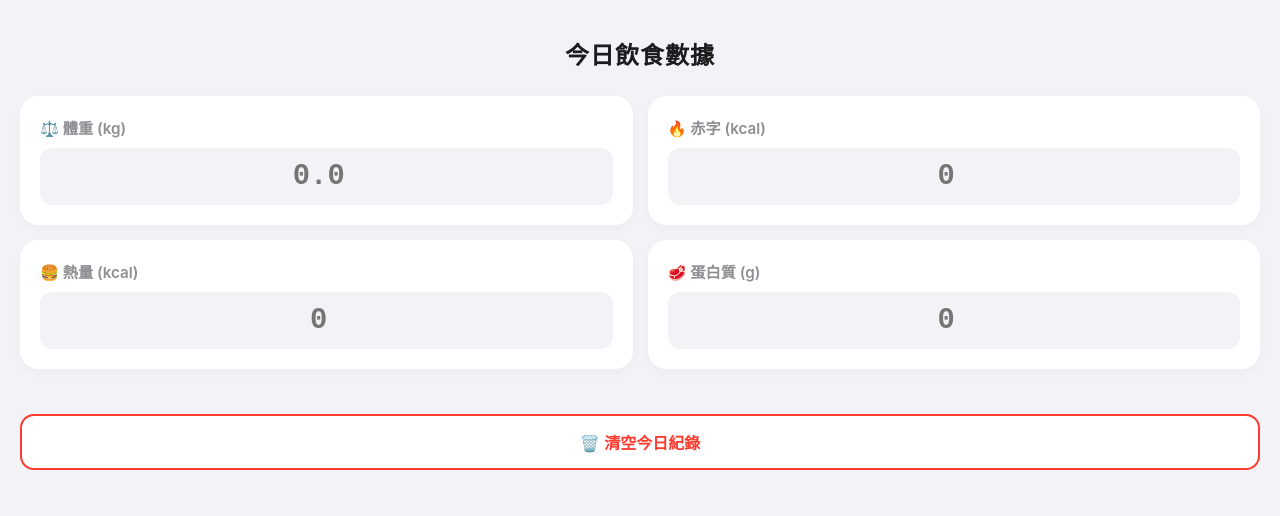
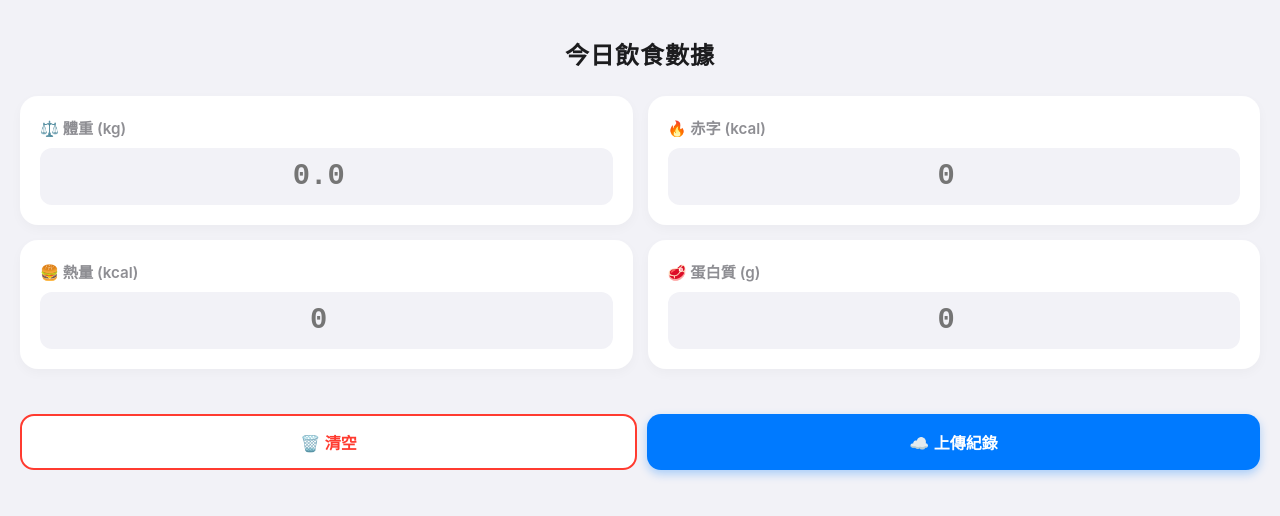
Before and after one commit to tor8895/diet, a plain HTML site: page index.html in a window 1280 px wide. Drawn offline with Linux system fonts and the light colour scheme.

Commit message:
Update index.html

```diff
--- a/index.html
+++ b/index.html
@@ -3,7 +3,7 @@
 <head>
     <meta charset="UTF-8">
     <meta name="viewport" content="width=device-width, initial-scale=1.0, maximum-scale=1.0, user-scalable=no">
-    <title>飲食紀錄 V6.0</title>
+    <title>飲食紀錄 V6.1 (雲端版)</title>
 
     <link rel="manifest" href="manifest.json">
     <link rel="icon" href="icon.svg" type="image/svg+xml">
@@ -31,7 +31,6 @@
 
         h1 { text-align: center; font-size: 1.5rem; margin-bottom: 25px; font-weight: 800; letter-spacing: 1px; }
 
-        /* 卡片容器 */
         .card {
             background: var(--card-bg);
             border-radius: 18px;
@@ -53,7 +52,6 @@
             gap: 6px;
         }
 
-        /* 輸入框優化 */
         input[type="number"] {
             width: 100%;
             border: none;
@@ -67,36 +65,44 @@
             box-sizing: border-box;
             outline: none;
             transition: all 0.2s;
-            font-family: monospace; /* 讓數字等寬更好看 */
+            font-family: monospace;
         }
-        input:focus {
-            background: #e5e5ea;
-            transform: scale(1.01);
-        }
+        input:focus { background: #e5e5ea; transform: scale(1.01); }
 
-        /* 不同數據的顏色標示 */
         #in_weight { color: #1c1c1e; }
-        #in_calories { color: #ff9f0a; } /* 橘色 (熱量) */
-        #in_protein { color: #007aff; }  /* 藍色 (蛋白質) */
-        #in_deficit { color: #34c759; }  /* 綠色 (赤字) */
+        #in_calories { color: #ff9f0a; }
+        #in_protein { color: #007aff; }
+        #in_deficit { color: #34c759; }
 
-        /* 重置按鈕 */
-        .btn-reset {
-            width: 100%;
-            background: white;
-            border: 2px solid #ff3b30;
-            color: #ff3b30;
+        /* 按鈕區 */
+        .btn-group { display: flex; gap: 10px; margin-top: 30px; }
+
+        .btn {
+            flex: 1;
             padding: 14px;
             border-radius: 14px;
             font-size: 1rem;
             font-weight: 700;
-            margin-top: 30px;
             cursor: pointer;
-            transition: background 0.2s;
+            border: none;
+            transition: all 0.2s;
+        }
+
+        .btn-upload {
+            background: var(--primary);
+            color: white;
+            box-shadow: 0 4px 10px rgba(0,122,255,0.3);
+        }
+        .btn-upload:active { transform: scale(0.95); opacity: 0.8; }
+        .btn-upload:disabled { background: #ccc; cursor: not-allowed; box-shadow: none; }
+
+        .btn-reset {
+            background: white;
+            border: 2px solid #ff3b30;
+            color: #ff3b30;
         }
         .btn-reset:active { background: #fff0f0; }
 
-        /* 網格佈局 (2x2) */
         .grid-container {
             display: grid;
             grid-template-columns: 1fr 1fr;
@@ -130,15 +136,23 @@
         </div>
     </div>
 
-    <button class="btn-reset" onclick="resetData()">🗑️ 清空今日紀錄</button>
+    <div class="btn-group">
+        <button class="btn btn-reset" onclick="resetData()">🗑️ 清空</button>
+        <button class="btn btn-upload" id="btnUpload" onclick="uploadToSheet()">☁️ 上傳紀錄</button>
+    </div>
 
     <script>
-        // --- 初始化 ---
+        // ==========================================
+        //  請在這裡貼上你的 Apps Script 網址
+        // ==========================================
+        const GOOGLE_SCRIPT_URL = "https://script.google.com/macros/s/AKfycbzNfXRjBSvqWSP7W-TGtGYj8PEEmO5wzHiGlzr074m0pqTNWRmd6ndwxHRCMH5VI2At-A/exec";
+        // 例如: "https://script.google.com/macros/s/AKfycbx.../exec"
+
+
         window.onload = function() {
             loadData();
         };
 
-        // 讀取紀錄
         function loadData() {
             const saved = JSON.parse(localStorage.getItem('diet_record_v6')) || {};
             if (saved.weight) document.getElementById('in_weight').value = saved.weight;
@@ -147,7 +161,6 @@
             if (saved.protein) document.getElementById('in_protein').value = saved.protein;
         }
 
-        // 儲存紀錄 (隨打隨存)
         function saveData() {
             const data = {
                 weight: document.getElementById('in_weight').value,
@@ -158,7 +171,6 @@
             localStorage.setItem('diet_record_v6', JSON.stringify(data));
         }
 
-        // 清空
         function resetData() {
             if(confirm("確定要清空所有欄位嗎？")) {
                 document.getElementById('in_weight').value = '';
@@ -168,6 +180,53 @@
                 localStorage.removeItem('diet_record_v6');
             }
         }
+
+        // --- 上傳功能 ---
+        function uploadToSheet() {
+            const btn = document.getElementById('btnUpload');
+            const data = {
+                weight: document.getElementById('in_weight').value,
+                deficit: document.getElementById('in_deficit').value,
+                calories: document.getElementById('in_calories').value,
+                protein: document.getElementById('in_protein').value
+            };
+
+            // 簡單防呆
+            if(!data.weight && !data.calories) {
+                alert("至少輸入個體重或熱量吧？");
+                return;
+            }
+
+            if(GOOGLE_SCRIPT_URL === "https://script.google.com/macros/s/AKfycbzNfXRjBSvqWSP7W-TGtGYj8PEEmO5wzHiGlzr074m0pqTNWRmd6ndwxHRCMH5VI2At-A/exec" || GOOGLE_SCRIPT_URL === "") {
+                alert("請先修改程式碼，填入你的 Google Apps Script 網址！");
+                return;
+            }
+
+            // UI 狀態更新
+            btn.disabled = true;
+            btn.innerText = "上傳中...";
+
+            // 使用 fetch 發送 POST 請求
+            fetch(GOOGLE_SCRIPT_URL, {
+                method: "POST",
+                mode: "no-cors", // 重要：解決跨域問題
+                headers: {
+                    "Content-Type": "application/json"
+                },
+                body: JSON.stringify(data)
+            })
+            .then(response => {
+                alert("✅ 上傳成功！");
+                btn.disabled = false;
+                btn.innerText = "☁️ 上傳紀錄";
+            })
+            .catch(error => {
+                console.error("Error:", error);
+                alert("❌ 上傳失敗，請檢查網路或網址。");
+                btn.disabled = false;
+                btn.innerText = "☁️ 上傳紀錄";
+            });
+        }
     </script>
 </body>
 </html>
```
